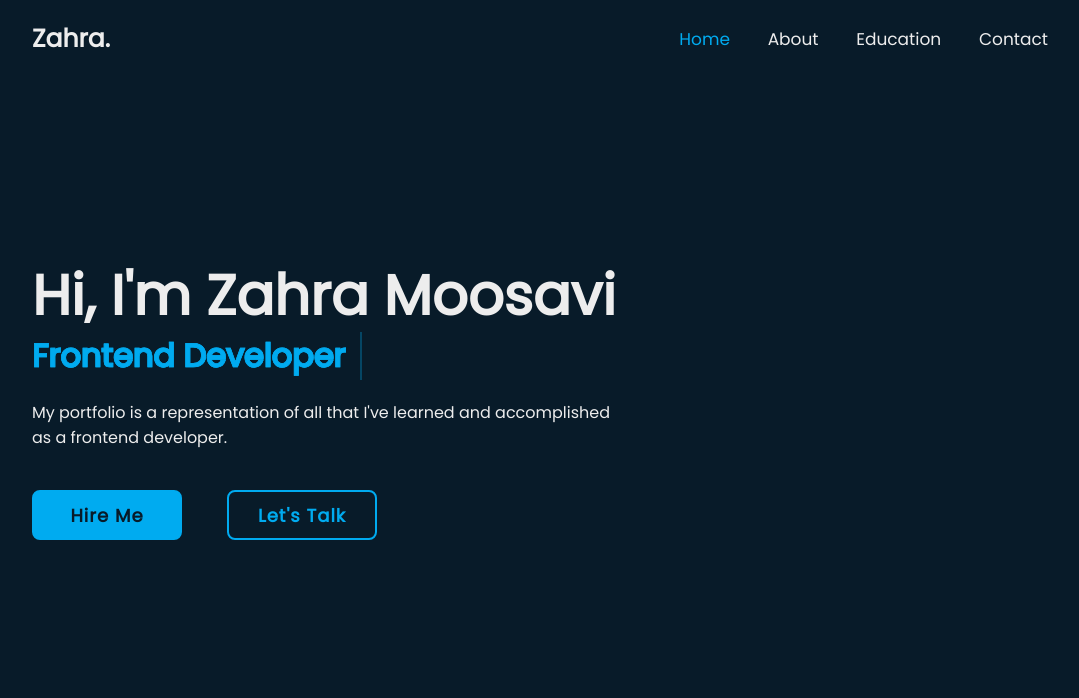
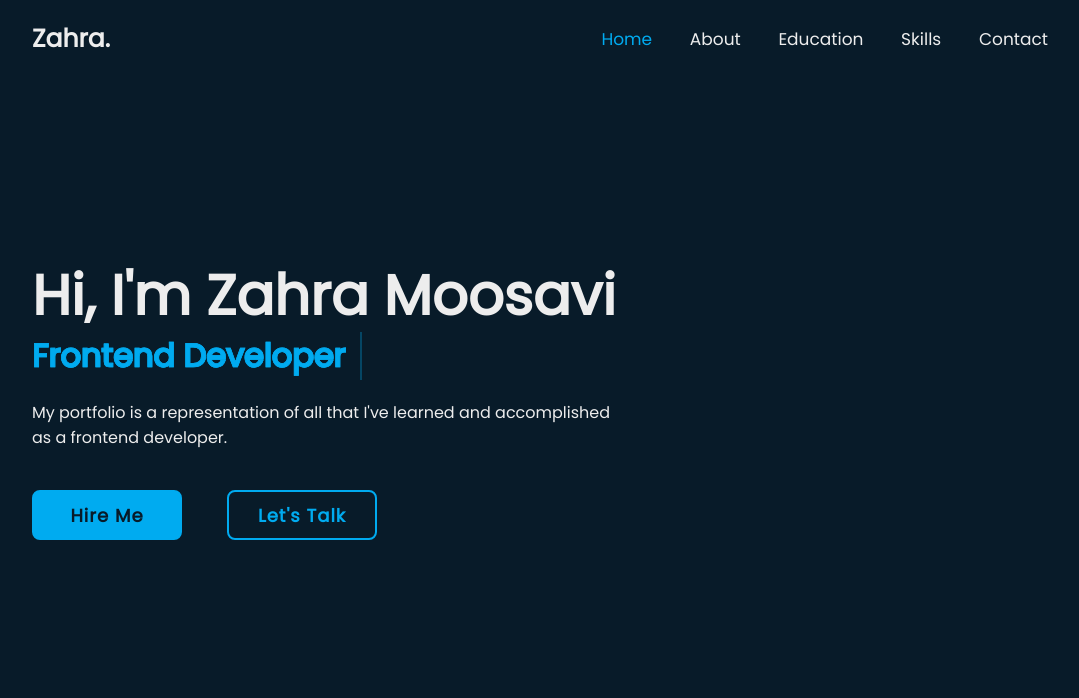
Before and after one commit to ZahraMoosavi77/Portfolio, a plain HTML site: page index.html in a window 1280 px wide. Shown: the top 698 px of the page, without its empty margins (100-1179 px from the left). Drawn offline with nearby package versions, Linux system fonts and the light colour scheme.

Commit message:
fix style ref

```diff
--- a/index.html
+++ b/index.html
@@ -24,7 +24,7 @@
             <a href="#about">About</a>
 
             <a href="#education">Education</a>
-            <!-- <a href="#skills">Skills</a> -->
+            <a href="#skills">Skills</a>
             <a href="#contact">Contact</a>
 
             <span class="active-nav"></span>
```
